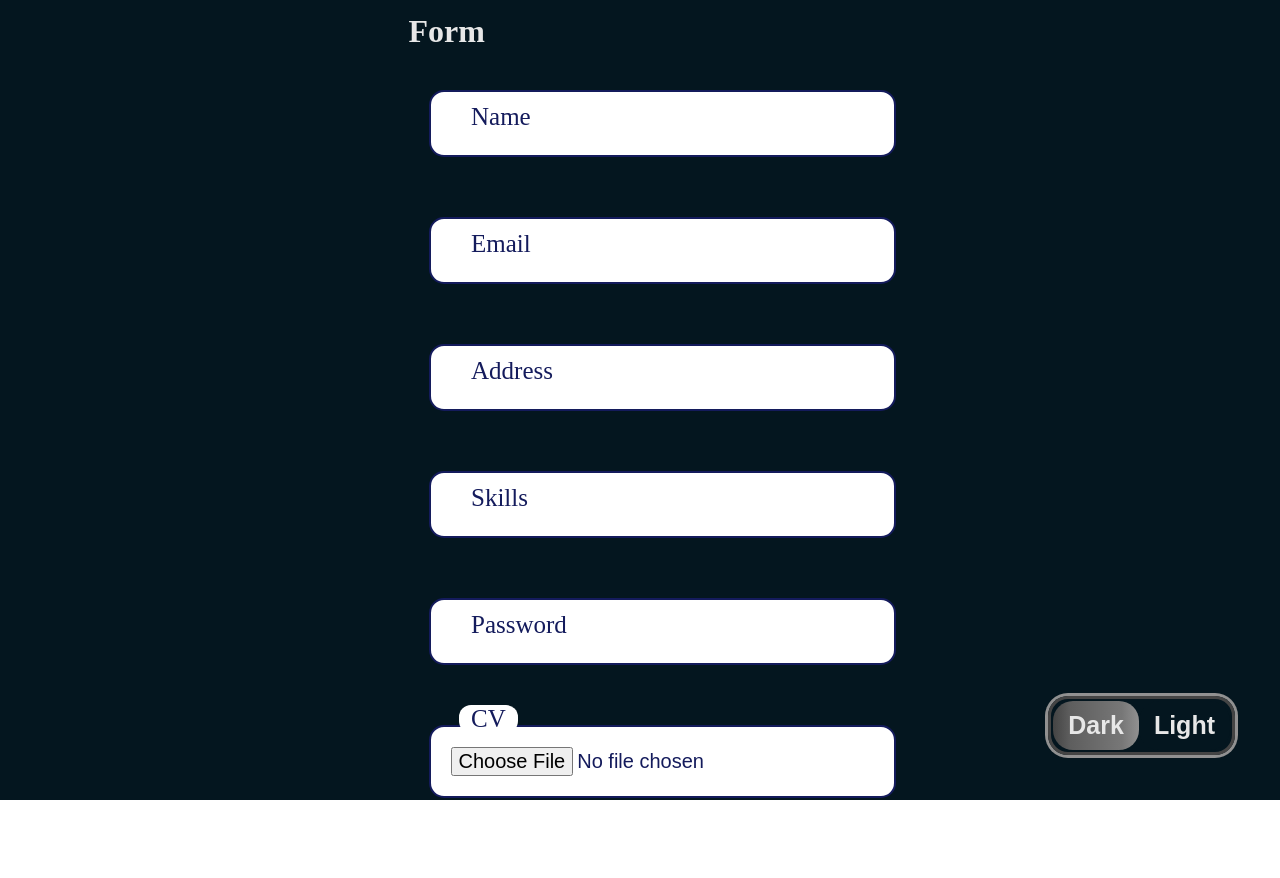
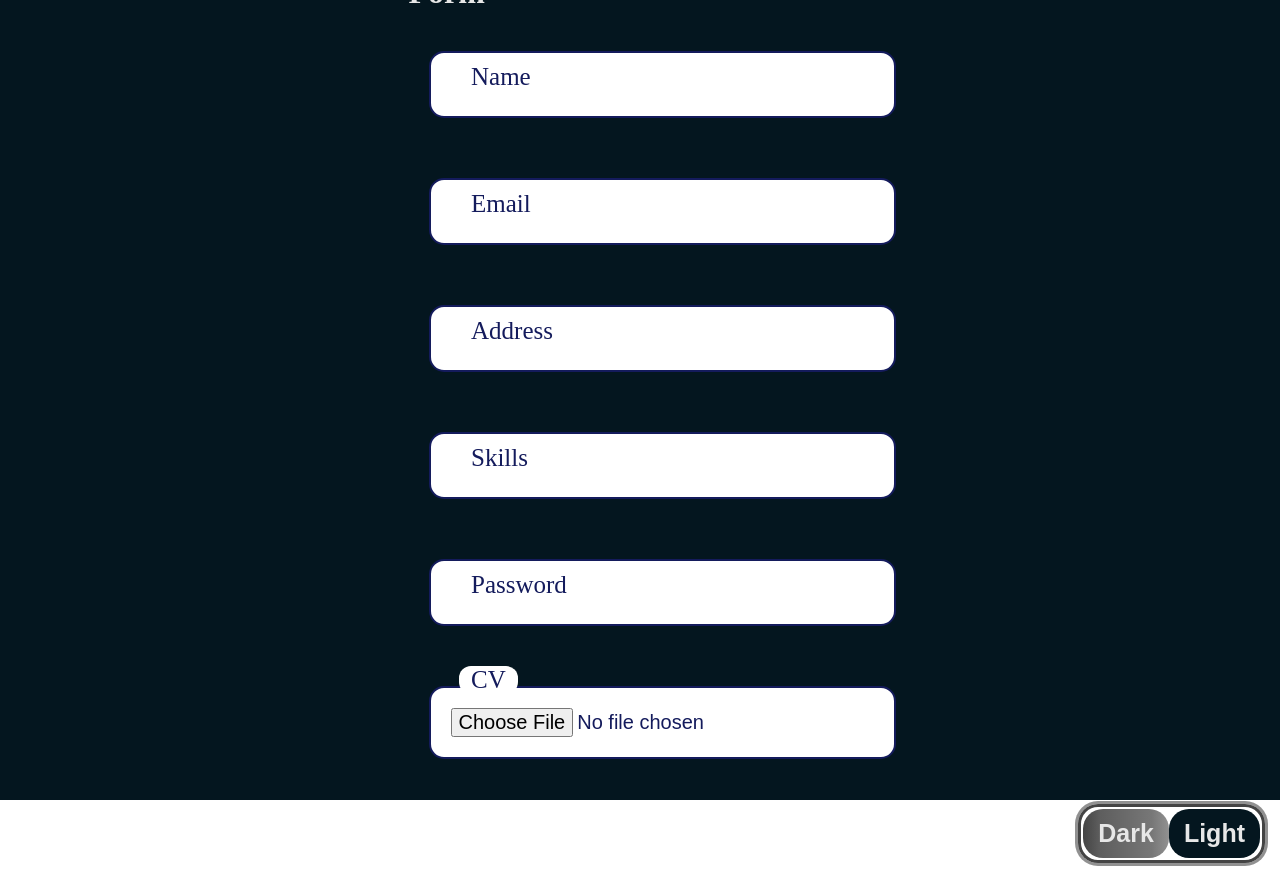
Before and after one commit to M-Hafez22/dynamic-form-vue, a Vue app: page / in a window 1280 px wide. Before the commit the page ends 838 px from the top, so only its background shows below. Built offline with nearby package versions, Linux system fonts and the light colour scheme.

Commit message:
prevent theme btn from floating over input fields

```diff
--- a/src/style/_radioButton.scss
+++ b/src/style/_radioButton.scss
@@ -1,7 +1,8 @@
 .themes {
-  position: absolute;
-  right: 1.5em;
-  bottom: 1.5em;
+  // position: absolute;
+  // right: 1.5em;
+  // bottom: 1.5em;
+  margin-left: auto;
 
   font-size: 1.25em;
   padding: 0.5em;
```
